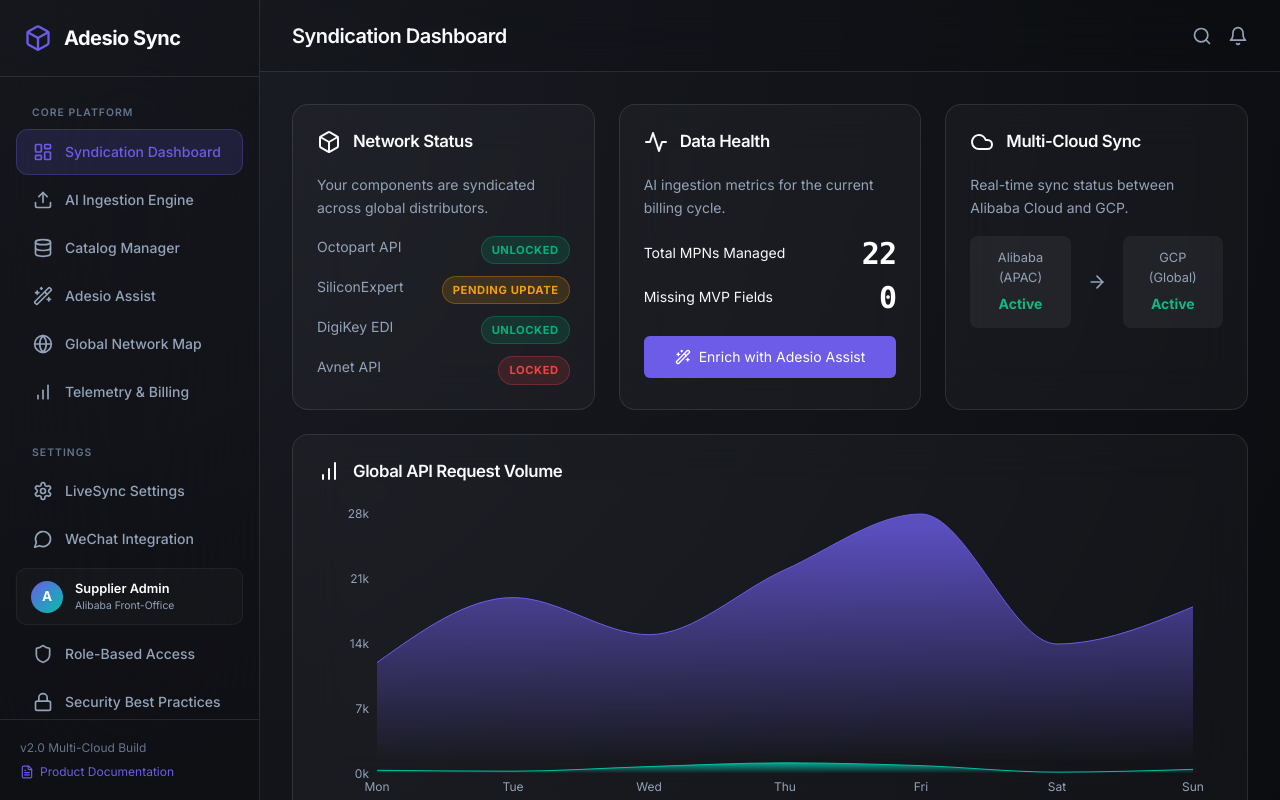
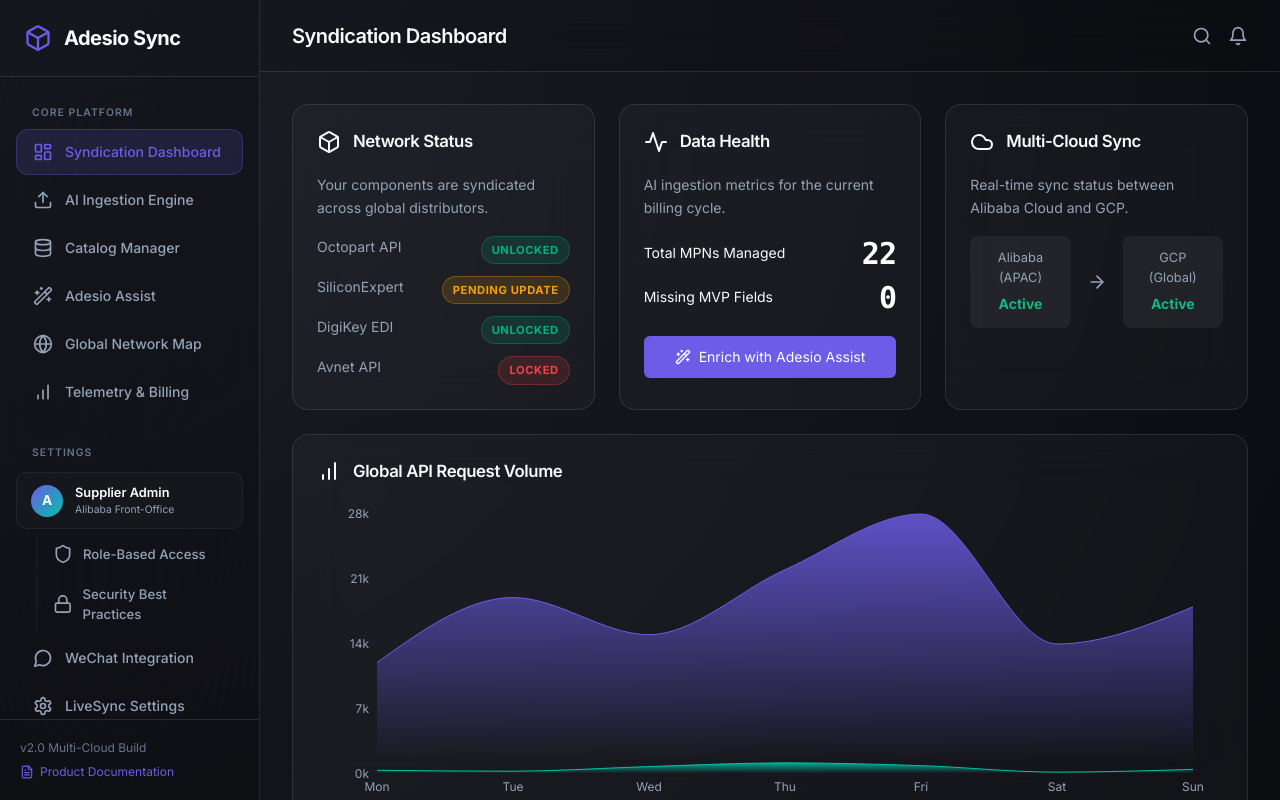
Before and after one commit to Bertier-Adesio/adesio-proxy, a React (Vite) app: page / in a window 1280 px wide. Built offline with nearby package versions, Linux system fonts and the light colour scheme.

Commit message:
style: nest RBAC and Security navigation items under Supplier Admin card and reorder settings

```diff
--- a/src/App.tsx
+++ b/src/App.tsx
@@ -33,11 +33,11 @@
   {
     title: 'Settings',
     items: [
-      { id: 'integrations', label: 'LiveSync Settings', icon: <Settings size={20} /> },
-      { id: 'wechat', label: 'WeChat Integration', icon: <MessageCircle size={20} /> },
       { id: 'profile', label: 'User Details', icon: <User size={20} /> },
       { id: 'rbac', label: 'Role-Based Access', icon: <Shield size={20} /> },
       { id: 'security', label: 'Security Best Practices', icon: <Lock size={20} /> },
+      { id: 'wechat', label: 'WeChat Integration', icon: <MessageCircle size={20} /> },
+      { id: 'integrations', label: 'LiveSync Settings', icon: <Settings size={20} /> },
     ]
   }
 ];
@@ -336,6 +336,38 @@
                     );
                   }
 
+                  const isSubItem = module.id === 'rbac' || module.id === 'security';
+                  if (isSubItem) {
+                    const isActive = activeModule === module.id;
+                    return (
+                      <div
+                        key={module.id}
+                        className={`nav-item ${isActive ? 'active' : ''}`}
+                        onClick={() => setActiveModule(module.id)}
+                        style={{
+                          marginLeft: '20px',
+                          paddingLeft: '16px',
+                          paddingTop: '8px',
+                          paddingBottom: '8px',
+                          borderLeft: isActive
+                            ? '2px solid var(--accent-primary)'
+                            : '1px solid rgba(255,255,255,0.06)',
+                          borderTopLeftRadius: 0,
+                          borderBottomLeftRadius: 0,
+                          background: isActive ? 'rgba(108, 92, 231, 0.08)' : 'transparent',
+                          display: 'flex',
+                          alignItems: 'center',
+                          gap: '10px',
+                          fontSize: '0.825rem',
+                          color: isActive ? 'white' : 'var(--text-secondary)'
+                        }}
+                      >
+                        {module.icon}
+                        <span>{module.label}</span>
+                      </div>
+                    );
+                  }
+
                   return (
                     <div
                       key={module.id}
--- a/src/components/ProductDocumentation.tsx
+++ b/src/components/ProductDocumentation.tsx
@@ -74,12 +74,12 @@
       { title: '4. Catalog Manager', desc: 'The central database view (Master Catalog of Parts). It offers a high-density, Bloomberg-style datagrid for managing thousands of SKUs. Users can filter by lifecycle, stock, or missing data, and make inline edits to ensure data integrity before syndication.' },
       { title: '5. Global Network Map', desc: 'An interactive visualization showcasing real-time data flows from raw ingestion, through AI processing, and out to global downstream syndication endpoints.' },
       { title: '6. Telemetry & Billing', desc: 'A dual-sided analytics engine. It tracks internal user activity via PostHog (file uploads, edits) and monitors inbound/outbound partner API calls via Google Analytics. It visualizes geographic intent data (where components are being searched globally) and calculates dynamic monthly billing based on exact event volumes.' },
-      { title: '7. LiveSync Settings', desc: 'The routing matrix for outbound data. Users configure their live API endpoints, legacy SFTP connections, and webhook payloads for their downstream partners. It ensures that when a price changes in Adesio, it is instantly reflected on Octopart or DigiKey.' },
+      {
+        title: '7. User Details',
+        desc: 'A profile administration portal showing operator info, APAC region gate details, and catalog API authority credentials. It consists of three core functional tabs:\n\n• User Profile Details: Maintains operator metadata, assigned regional cloud gateways (such as Alibaba APAC), and active API authority scopes.\n• Role-Based Access Control (RBAC): A secure permissions checklist granting or restricting operational authority (e.g., catalog writes, AI enrichment triggers) per user role.\n• Security Best Practices: Integration compliance status covering SHA256 signature verification, WeChat IAM mappings, and HTTPS-only enforce protocols.'
+      },
       { title: '8. WeChat Integration (Omnichannel)', desc: 'A dedicated module built for the APAC market. It provides secure Identity & Access Management (IAM) and an interactive simulator to preview component catalog rendering in real-time inside WeChat Mini-Programs for localized buyers.' },
-      {
-        title: '9. User Details',
-        desc: 'A profile administration portal showing operator info, APAC region gate details, and catalog API authority credentials. It consists of three core functional tabs:\n\n• User Profile Details: Maintains operator metadata, assigned regional cloud gateways (such as Alibaba APAC), and active API authority scopes.\n• Role-Based Access Control (RBAC): A secure permissions checklist granting or restricting operational authority (e.g., catalog writes, AI enrichment triggers) per user role.\n• Security Best Practices: Integration compliance status covering SHA256 signature verification, WeChat IAM mappings, and HTTPS-only enforce protocols.'
-      }
+      { title: '9. LiveSync Settings', desc: 'The routing matrix for outbound data. Users configure their live API endpoints, legacy SFTP connections, and webhook payloads for their downstream partners. It ensures that when a price changes in Adesio, it is instantly reflected on Octopart or DigiKey.' }
     ]
   }
 };
```
Also changed, not shown: public/adesio_proxy_description.md (+7 -7 lines).
